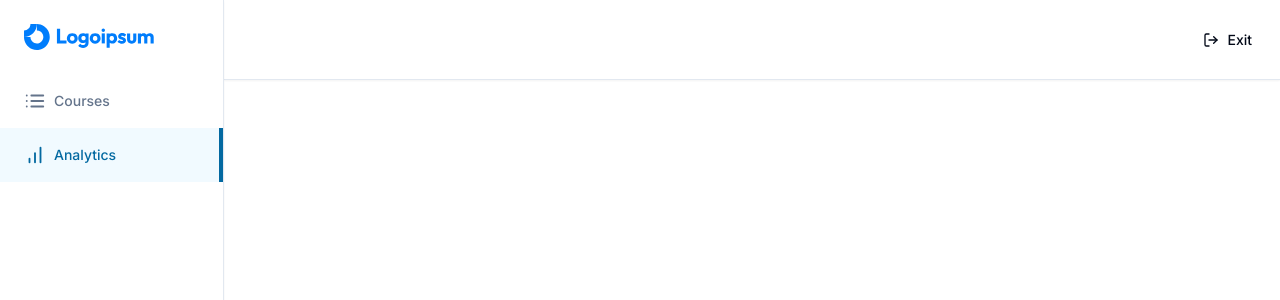
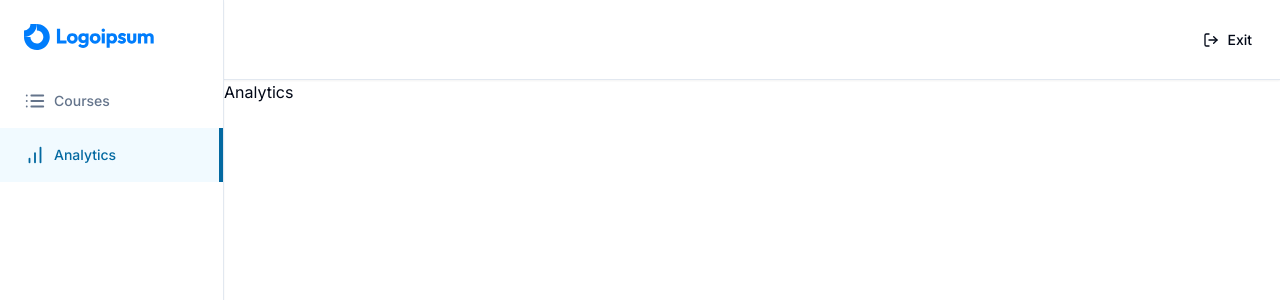
Before and after one commit to mikeheul/next-lms-platform, a Next.js app: page /teacher/analytics in a window 1280 px wide. Shown: the top 300 px of the page. Built offline with nearby package versions, Linux system fonts and the light colour scheme.

Commit message:
Fix padding top to see content

```diff
--- a/app/(dashboard)/(routes)/teacher/analytics/page.tsx
+++ b/app/(dashboard)/(routes)/teacher/analytics/page.tsx
@@ -3,7 +3,7 @@ const AnalyticsPage = () => {
         <div>
             Analytics
         </div>
-     );
+    );
 }
 
 export default AnalyticsPage;
--- a/app/(dashboard)/layout.tsx
+++ b/app/(dashboard)/layout.tsx
@@ -10,7 +10,7 @@ const DashboardLayout = ({children}: {children:React.ReactNode}) => {
             <div className="hidden md:flex h-full w-56 flex-col fixed inset-y-0 z-50">
                 <Sidebar />
             </div>
-            <main className="md:pl-56 h-full">
+            <main className="md:pl-56 pt-[80px] h-full">
                 {children}
             </main>
         </div>
```
